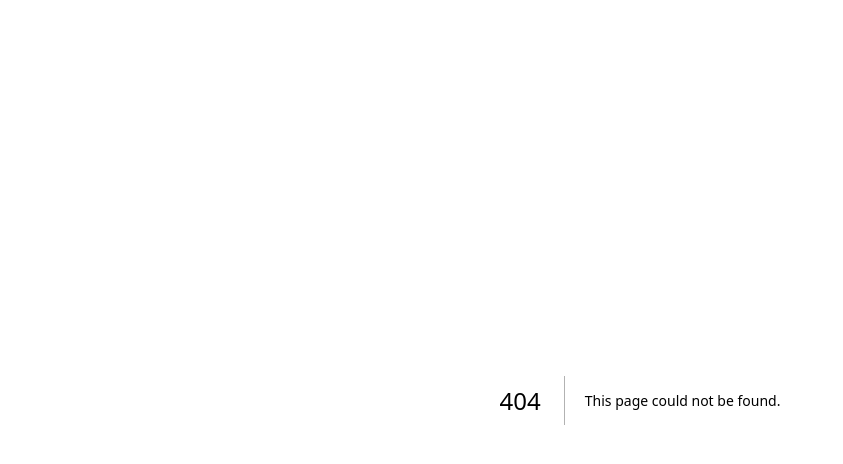
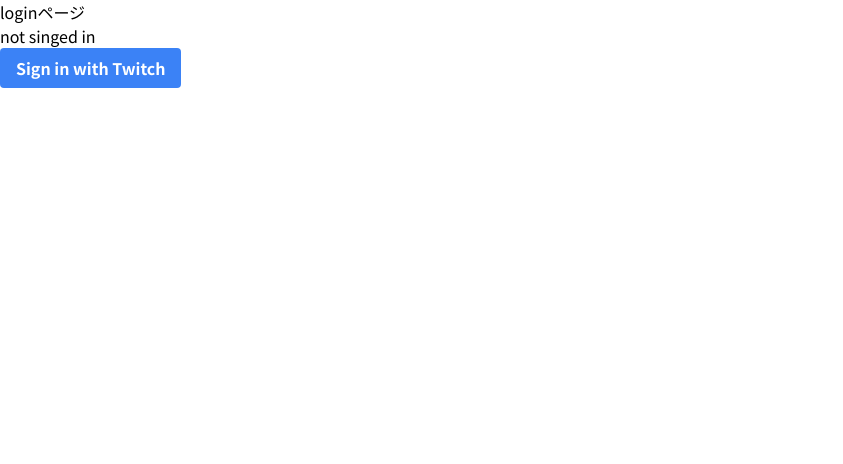
Before and after one commit to omochanocha/twitch-sort-follow, a Next.js app: page /login in a window 1280 px wide. Before the commit this address had no page. Shown: the top 464 px of the page, without its empty margins (0-843 px from the left). Built offline with nearby package versions, Linux system fonts and the light colour scheme; no server answers.

Commit message:
トップに来たときにログインしていなければログインページにリダイレクトする、ログインページでログイン成功したらトップに戻す

```diff
--- /dev/null
+++ b/src/app/(auth)/login/page.tsx
@@ -0,0 +1,26 @@
+import { auth } from '@/auth';
+
+import { SignIn } from '@/app/components/SignIn';
+import { SignOut } from '@/app/components/SignOut';
+
+export default async function LoginPage(): Promise<React.JSX.Element> {
+  const session = await auth();
+
+  return (
+    <div>
+      <div>loginページ</div>
+      {session != null ? (
+        <div>
+          <p>signed in as {session?.user?.name}</p>
+          <pre>{JSON.stringify(session, null, 2)}</pre>
+          <SignOut />
+        </div>
+      ) : (
+        <div>
+          <p>not singed in</p>
+          <SignIn />
+        </div>
+      )}
+    </div>
+  );
+}
--- a/src/app/components/SignOut.tsx
+++ b/src/app/components/SignOut.tsx
@@ -5,7 +5,7 @@
     <form
       action={async () => {
         'use server';
-        await signOut();
+        await signOut({ redirectTo: '/login' });
       }}
     >
       <button
--- a/src/app/page.tsx
+++ b/src/app/page.tsx
@@ -3,13 +3,14 @@
 import Link from 'next/link';
 
 import { ConfirmLogin } from './components/ConfirmLogin';
+import { GetFollows } from './components/GetFollows';
 
 export default function Home(): React.JSX.Element {
   return (
     <div className="grid min-h-screen place-content-center gap-16 p-8 pb-20 font-[family-name:var(--font-geist-sans)] sm:p-20">
       <main className="flex flex-col items-center gap-[32px] sm:items-start">
         <ConfirmLogin />
-        {/* <GetFollows /> */}
+        <GetFollows />
         {/* {session != null && session.user.image != null && (
           <Image src={session.user.image} width={40} height={40} alt="" />
         )} */}
--- a/src/auth.ts
+++ b/src/auth.ts
@@ -11,6 +11,9 @@
       },
     }),
   ],
+  pages: {
+    signIn: '/login',
+  },
   session: { strategy: 'jwt' },
   callbacks: {
     jwt({ token, account }) {
--- a/src/middleware.ts
+++ b/src/middleware.ts
@@ -1 +1,29 @@
-export { auth as middleware } from '@/auth';
+// export { auth as middleware } from '@/auth';
+
+import { NextRequest, NextResponse } from 'next/server';
+import { getToken } from 'next-auth/jwt';
+
+import { auth } from '@/auth';
+
+export default auth(async function middleware(req: NextRequest) {
+  const token = await getToken({ req, secret: process.env['NEXTAUTH_SECRET']! });
+  const isAuth = !!token;
+  const isAuthPage = req.nextUrl.pathname.startsWith('/login');
+
+  if (isAuthPage) {
+    if (isAuth) {
+      return NextResponse.redirect(new URL('/', req.url));
+    }
+
+    return null;
+    // return NextResponse.redirect(new URL('/login', req.url));
+  }
+
+  if (!isAuth) {
+    return NextResponse.redirect(new URL('/login', req.url));
+  }
+});
+
+export const config = {
+  matcher: ['/', '/login'],
+};
```
